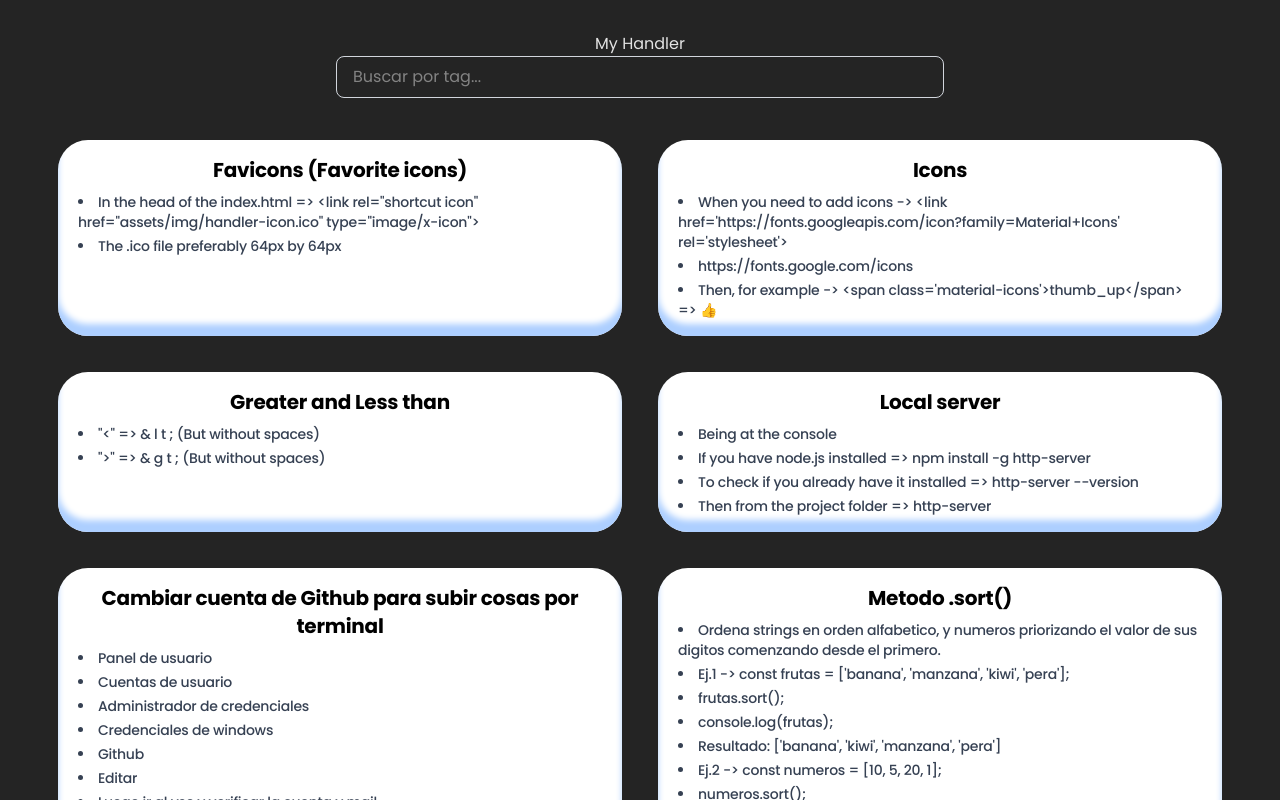
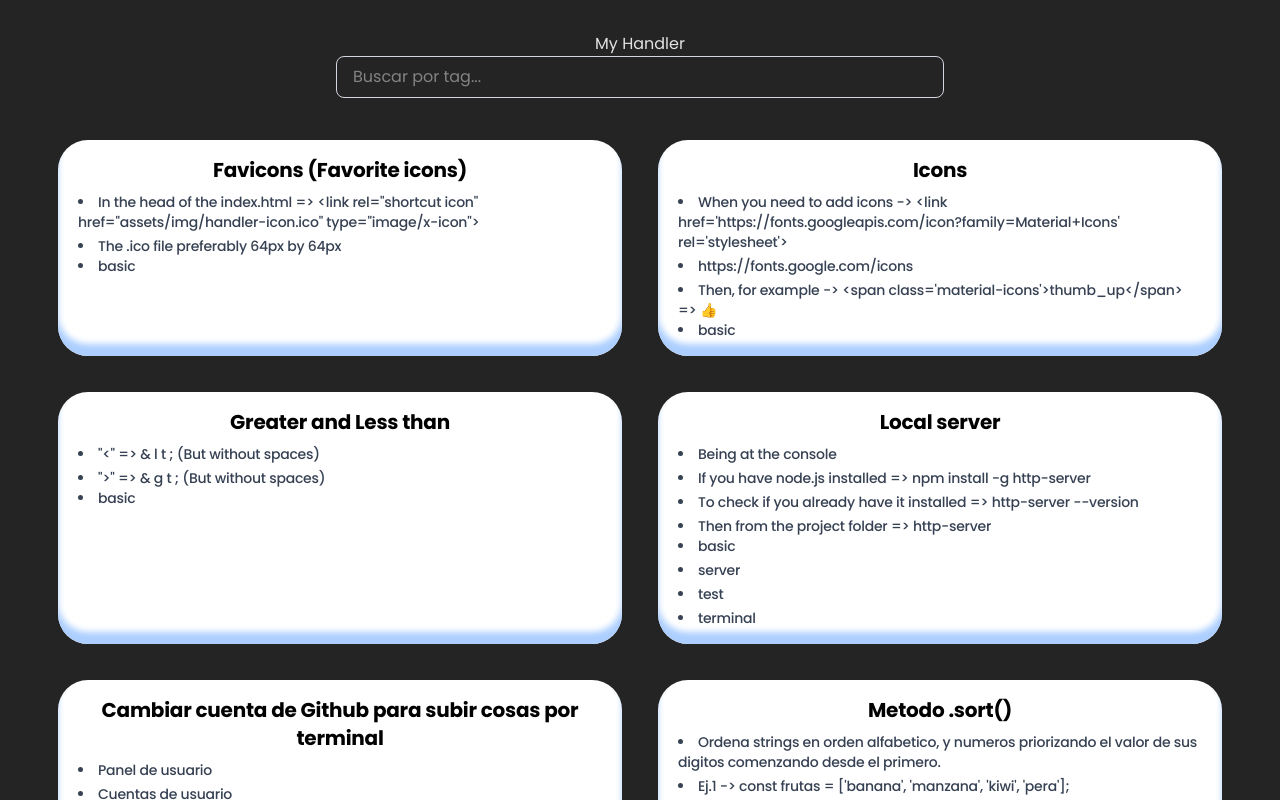
Before and after one commit to german-zaracho/handler, a React (Vite) app: page / in a window 1280 px wide. Shown: the top 800 px of the page. Built offline with nearby package versions, Linux system fonts and the light colour scheme.

Commit message:
showing tags

```diff
--- a/src/App.tsx
+++ b/src/App.tsx
@@ -37,7 +37,7 @@ function App() {
 
       <div className="p-4 grid grid-cols-1 md:grid-cols-2 gap-4">
         {filteredCards.map((card, index) => (
-          <Card key={index} title={card.title} items={card.items} />
+          <Card key={index} title={card.title} items={card.items} tags={card.tags}/>
         ))}
       </div>
 
--- a/src/components/Card.tsx
+++ b/src/components/Card.tsx
@@ -1,9 +1,10 @@
 interface CardProps {
     title: string;
     items: string[];
+    tags: string[];
 };
 
-const Card: React.FC<CardProps> = ({ title, items }) => {
+const Card: React.FC<CardProps> = ({ title, items, tags }) => {
     return (
         <div className="group bg-white hover:bg-[#FFC229] rounded-[30px] shadow-[inset_0_-12px_6px_#ADCFFF] hover:shadow-[inset_0_-6px_8px_#FF6314] font-medium tracking-[-0.24px] px-5 py-4 m-[10px]">
             <h2 className="text-xl font-bold mb-2 text-black group-hover:text-[#C80036]">{title}</h2>
@@ -12,6 +13,12 @@ const Card: React.FC<CardProps> = ({ title, items }) => {
                     <li key={index} dangerouslySetInnerHTML={{ __html: item }} />
                 ))}
             </ul>
+            <ul className="list-disc list-inside space-y-1 text-sm text-gray-700 text-left group-hover:text-black">
+                {tags.map((tag, index) => (
+                    <li key={index}> {tag}</li>
+                ))}
+            </ul>
+
         </div>
     );
 };
```
